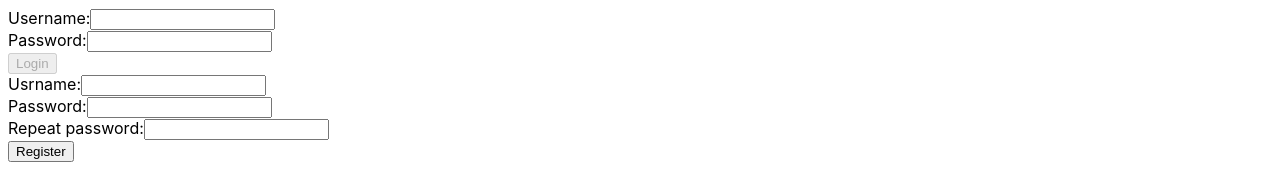
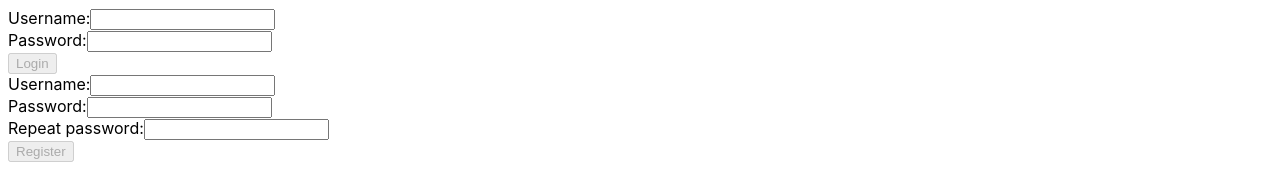
Before and after one commit to geoerika/LRH-chapter3-1, a React (Create React App) app: page / in a window 1280 px wide. Shown: the top 183 px of the page. Built offline with nearby package versions, Linux system fonts and the light colour scheme.

Commit message:
used useState

```diff
--- a/src/user/Register.js
+++ b/src/user/Register.js
@@ -1,21 +1,39 @@
-import React from 'react'
+import React, { useState } from 'react'
 
-export default function Register () {
+export default function Register ({ setUser }) {
+  const [username, setUsername] = useState('')
+  const [password, setPassword] = useState('')
+  const [passwordRepeat, setPasswordRepeat] = useState('')
+
+  const handleUsername = (evt) => {
+    setUsername(evt.target.value)
+  }
+
+  const handlePassword = (evt) => {
+    setPassword(evt.target.value)
+  }
+
+  const handlePasswordRepeat = (evt) => {
+    setPasswordRepeat(evt.target.value)
+  }
   return (
-    <form onSubmit={ e => e.preventDefault() }>
+    <form onSubmit={ e => {
+      e.preventDefault()
+      setUser(username)
+    }}>
       <div>
-        <label htmlFor='register-username'>Usrname:</label>
-        <input type='text' name='register-username' id='register-username' />
+        <label htmlFor='register-username'>Username:</label>
+        <input type='text' value={ username } onChange={ handleUsername } name='register-username' id='register-username' />
       </div>
       <div>
         <label htmlFor='register-password'>Password:</label>
-        <input type='password' name='register-password' id='register-password' />
+        <input type='password' value={ password } onChange={ handlePassword } name='register-password' id='register-password' />
       </div>
       <div>
         <label htmlFor="register-password-repeat">Repeat password:</label>
-        <input type="password" name="register-password-repeat" id="register-password-repeat" />
+        <input type="password" value={ passwordRepeat } onChange={ handlePasswordRepeat } name="register-password-repeat" id="register-password-repeat" />
       </div>
-      <input type='submit' value='Register' />
+      <input type='submit' value='Register' disabled={ username.length === 0 || password.length === 0 || password !== passwordRepeat }/>
     </form>
   )
 }
```
